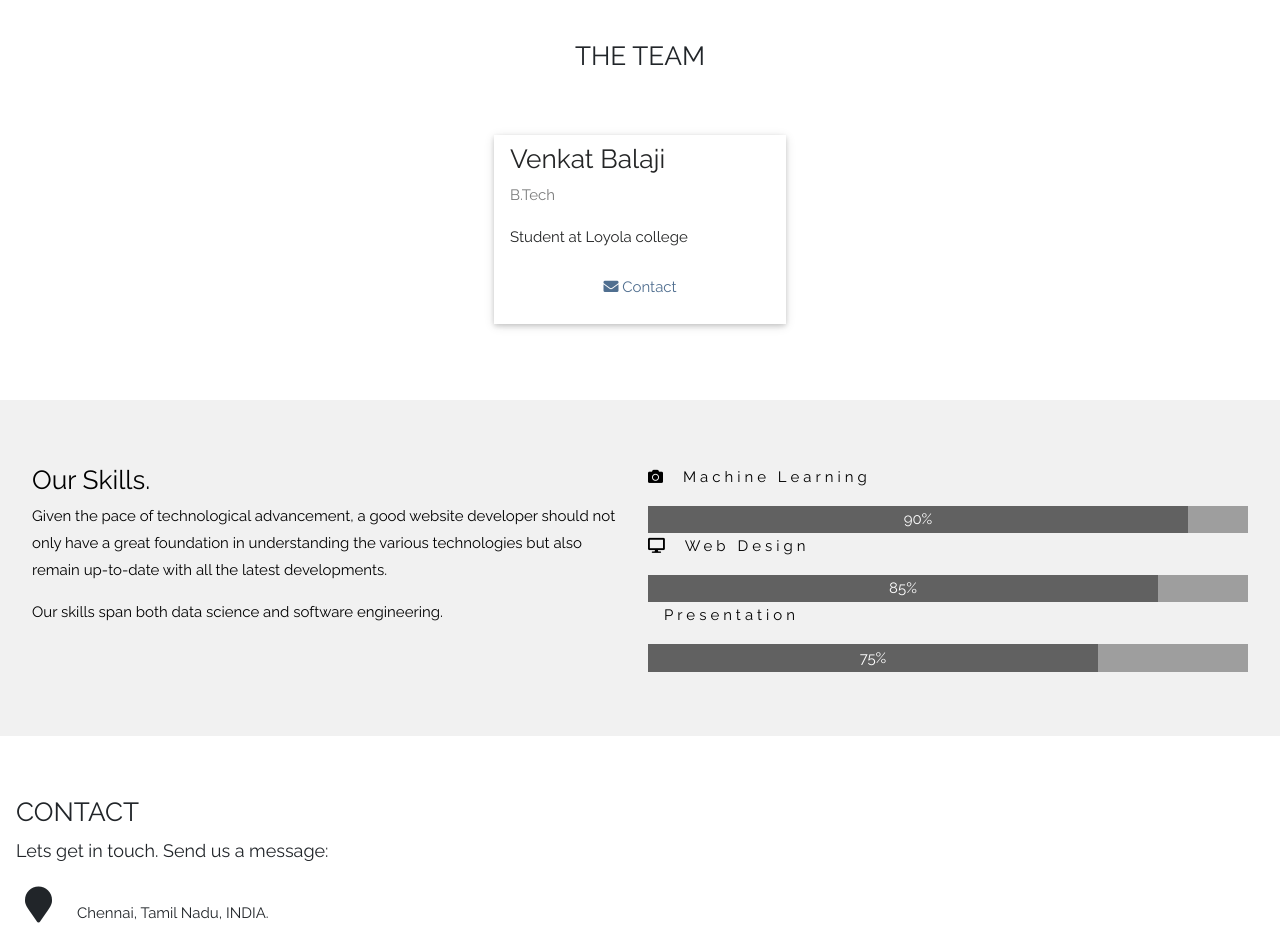
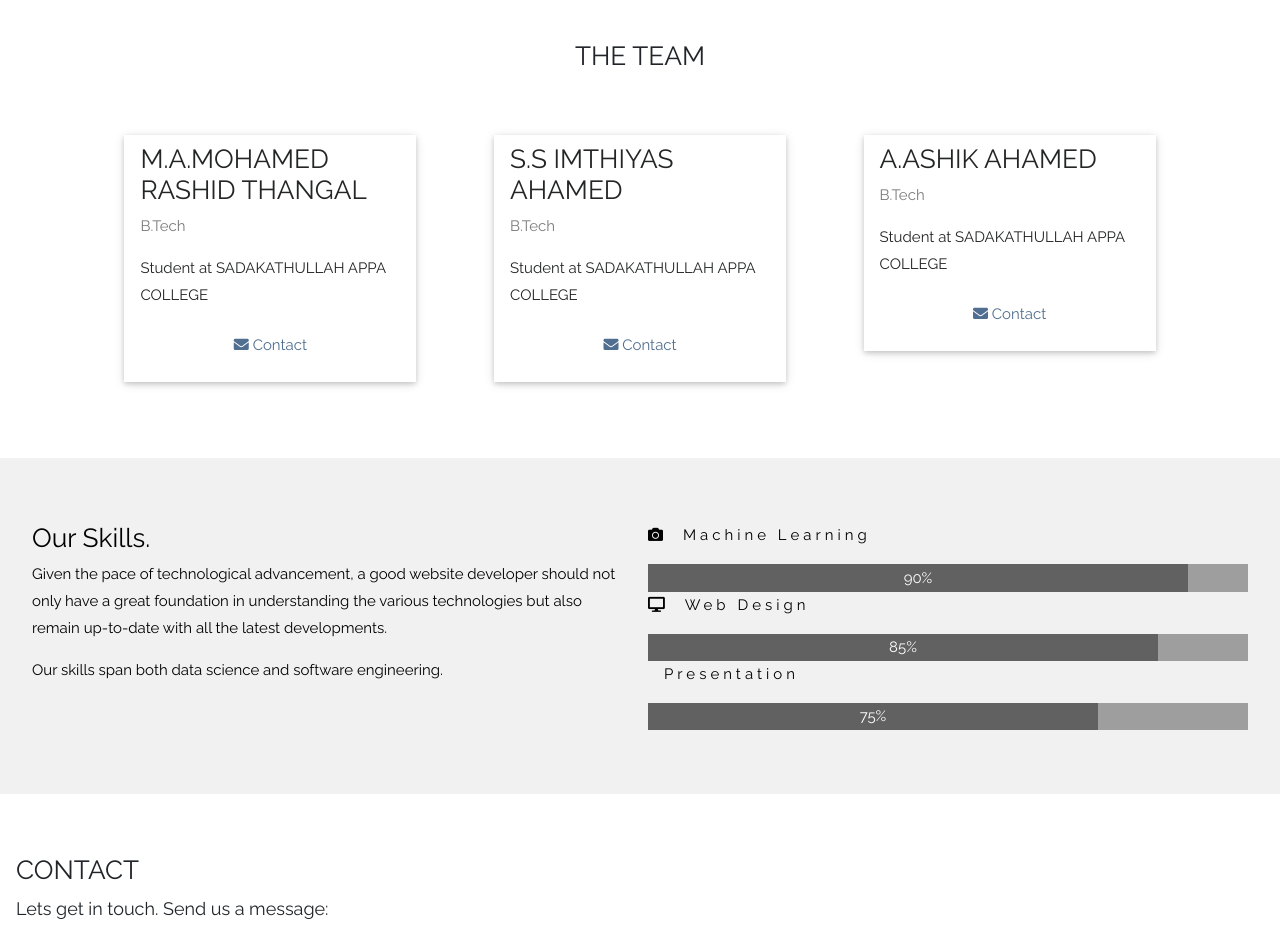
Before and after one commit to jeromejad/heart-disease, a plain HTML site: page templates/welcome.html in a window 1280 px wide. Shown: the part 1720-2652 px from the top of the page. Drawn offline with nearby package versions, Linux system fonts and the light colour scheme; files that its build step writes are made by us from their sources; files whose address does not match are found by name.

Commit message:
Update welcome.html

```diff
--- a/templates/welcome.html
+++ b/templates/welcome.html
@@ -131,6 +131,7 @@ body, html {
 
 
 <!-- Team Section -->
+
 <div class="w3-container " style="padding:60px 16px" id="team">
   <h3 class="w3-center">THE TEAM</h3>
   <p class="w3-center w3-large"></p>
@@ -139,16 +140,38 @@ body, html {
       <div class="w3-card">
         <!-- <img src="static/team3.jpg" alt="Venkat Balaji" style="width:100%"> -->
         <div class="w3-container pt-2">
-          <h3>Venkat Balaji</h3>
+          <h3>M.A.MOHAMED RASHID THANGAL</h3>
           <p class="w3-opacity">B.Tech</p>
-          <p>Student at Loyola college</p>
+          <p>Student at SADAKATHULLAH APPA COLLEGE</p>
           <a href="mailto:venkatbalaji@gmail.com"><p><button  class="w3-button  w3-block"><i class="fa fa-envelope"></i> Contact </button></p></a>
         </div>
       </div>
     </div>
+    <div class="w3-col l3 m6 w3-margin-bottom">
+      <div class  ="w3-card">
+        <!-- <img src="static/team3.jpg" alt="Venkat Balaji" style="width:100%"> -->
+        <div class="w3-container pt-2">
+          <h3>S.S IMTHIYAS AHAMED</h3>
+          <p class="w3-opacity">B.Tech</p>
+          <p>Student at SADAKATHULLAH APPA COLLEGE</p>
+          <a href="mailto:venkatbalaji@gmail.com"><p><button  class="w3-button  w3-block"><i class="fa fa-envelope"></i> Contact </button></p></a>
+        </div>
+      </div>
+    </div>
+    <div class="w3-col l3 m6 w3-margin-bottom">
+      <div class="w3-card">
+        <!-- <img src="static/team3.jpg" alt="Venkat Balaji" style="width:100%"> -->
+        <div class="w3-container pt-2">
+          <h3>A.ASHIK AHAMED</h3>
+          <p class="w3-opacity">B.Tech</p>
+          <p>Student at SADAKATHULLAH APPA COLLEGE</p>
+          <a href="mailto:venkatbalaji@gmail.com"><p><button  class="w3-button  w3-block"><i class="fa fa-envelope"></i> Contact </button></p></a>
+        </div>
+      </div>
+    </div>
+    </div>
   </div>
 </div>
-
 
 
 
```
